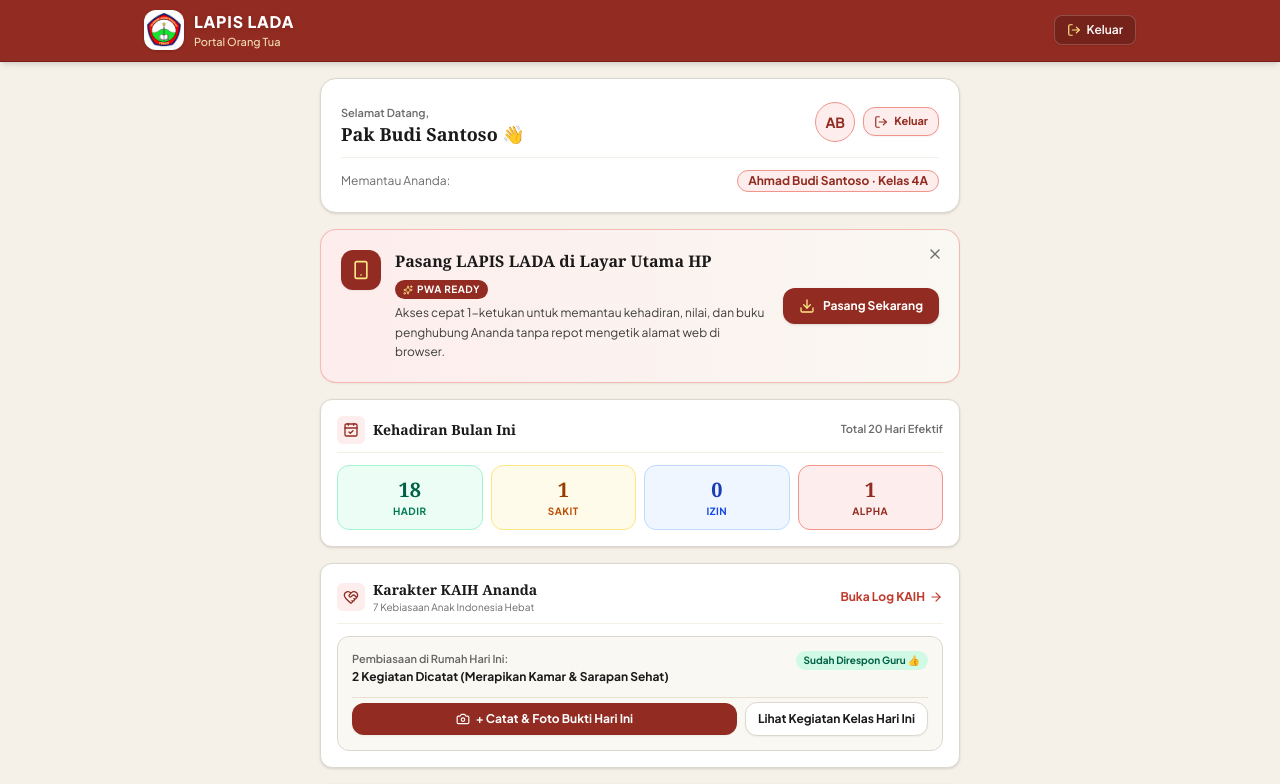
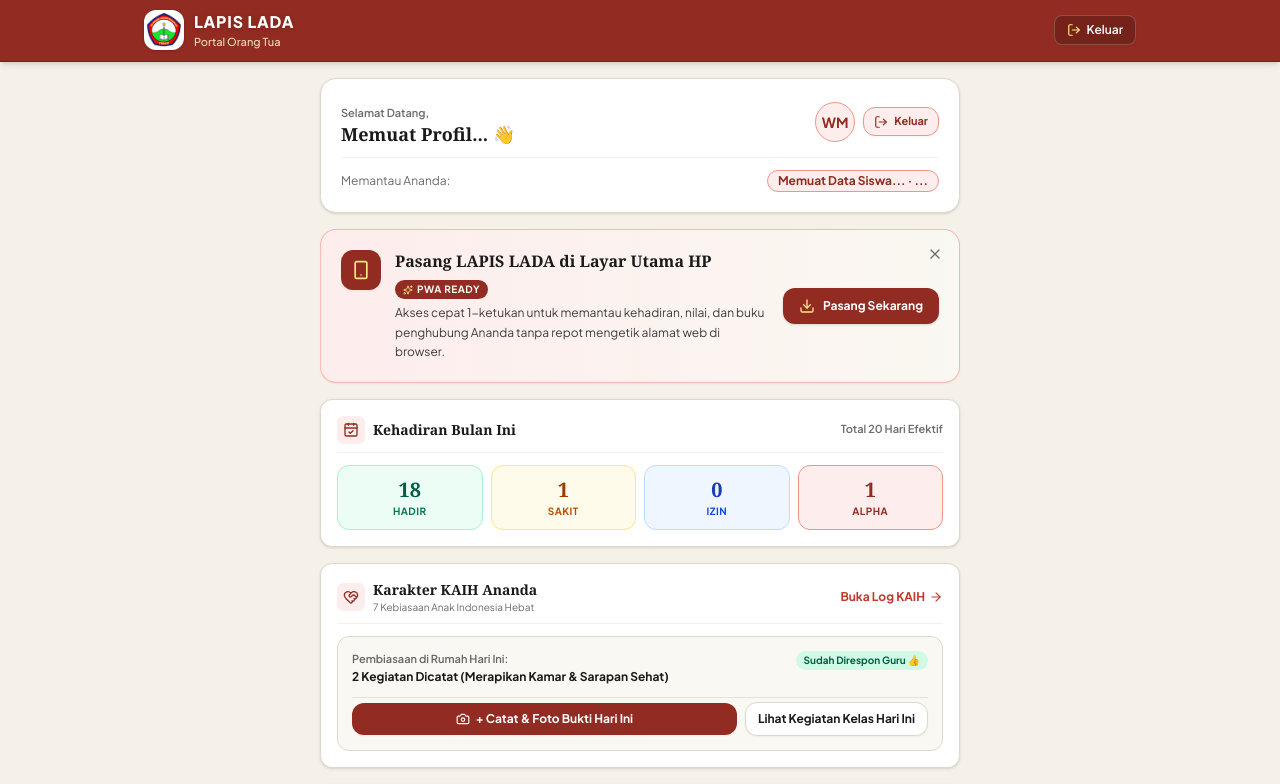
Before and after one commit to jfmprinting/lapislada, a Next.js app: page /dashboard/orangtua in a window 1280 px wide. Shown: the top 784 px of the page. Built offline with nearby package versions, Linux system fonts and the light colour scheme; no server answers.

Commit message:
fix(dashboard): remove hardcoded parent dashboard initial states

```diff
--- a/src/app/dashboard/orangtua/page.tsx
+++ b/src/app/dashboard/orangtua/page.tsx
@@ -24,10 +24,10 @@
 
 export default function DashboardOrangTuaPage() {
   const { confirm, showToast } = useNotification();
-  const [parentName, setParentName] = useState('Pak Budi Santoso');
-  const [studentName, setStudentName] = useState('Ahmad Budi Santoso');
-  const [studentClass, setStudentClass] = useState('Kelas 4A');
-  const [avatarInitials, setAvatarInitials] = useState('AB');
+  const [parentName, setParentName] = useState('Memuat Profil...');
+  const [studentName, setStudentName] = useState('Memuat Data Siswa...');
+  const [studentClass, setStudentClass] = useState('...');
+  const [avatarInitials, setAvatarInitials] = useState('WM');
 
   useEffect(() => {
     supabase.auth.getSession().then(({ data: { session } }) => {
@@ -56,6 +56,9 @@
               if (siswa) {
                 setStudentName(siswa.nama_lengkap);
                 setStudentClass(siswa.kelas?.nama_kelas || 'Belum Ada Kelas');
+              } else {
+                setStudentName('Data Siswa Tidak Ditemukan (Mungkin terhapus)');
+                setStudentClass('-');
               }
             });
         }
```
